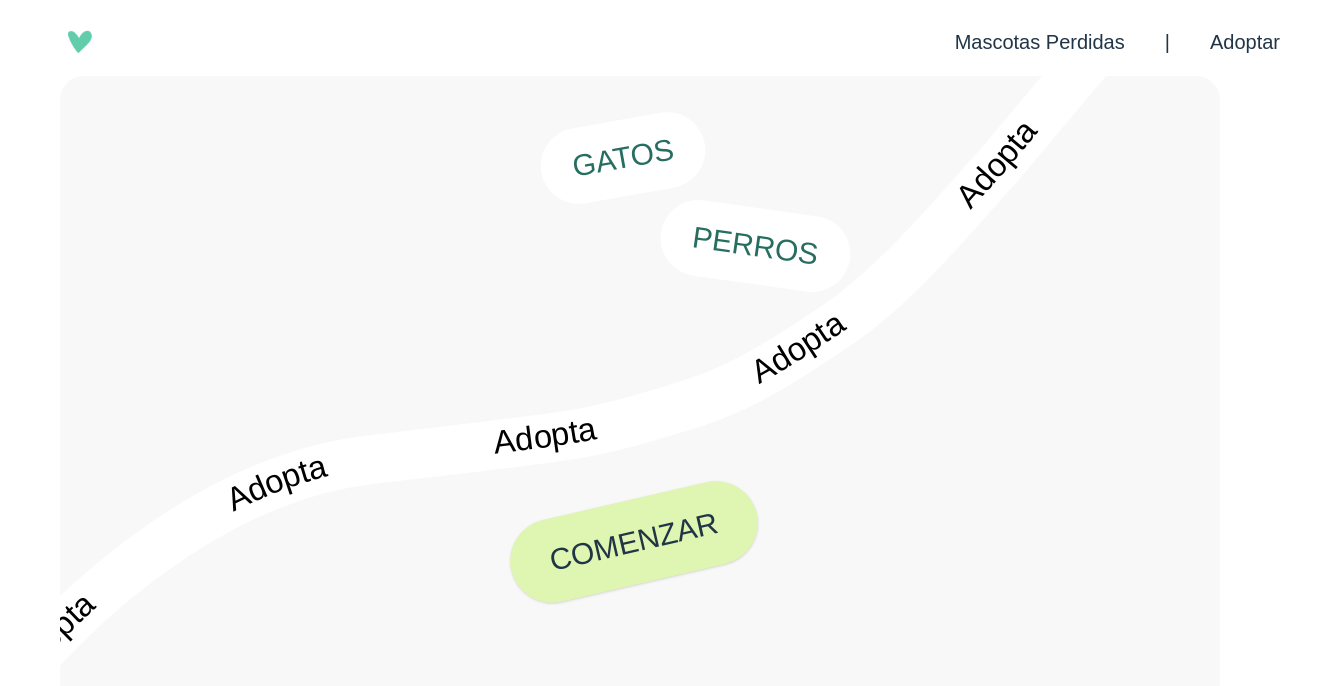
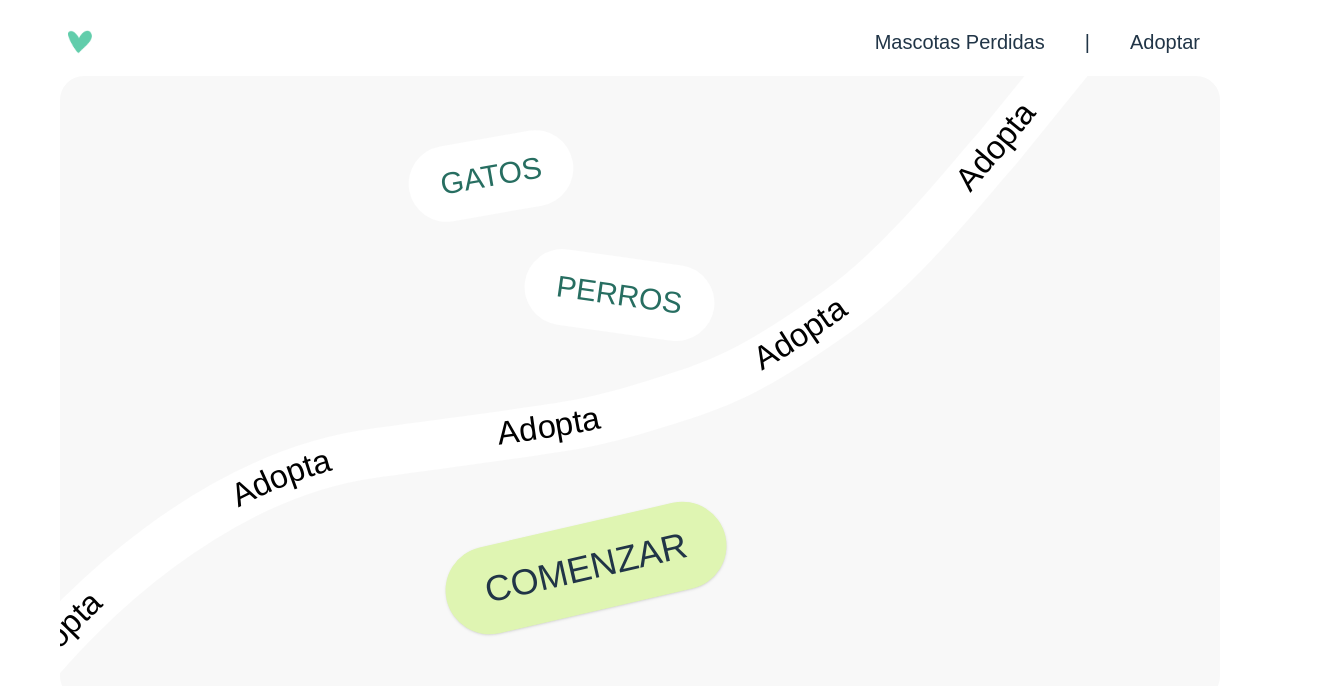
Before and after one commit to juliben/AdoptaPanama, a React (Vite) app: page / in a window 1280 px wide. Shown: the top 686 px of the page, 1320 px wide, since content can reach past the window. Built offline with nearby package versions, Linux system fonts and the light colour scheme; a web font is replaced by a local one.

Commit message:
Fixed responsiveness

```diff
--- /dev/null
+++ b/src/components/BlobBackground.tsx
@@ -0,0 +1,35 @@
+export const BlobBackground = () => {
+  return (
+    <svg
+      id="visual"
+      viewBox="0 0 700 600"
+      width="700"
+      height="600"
+      xmlns="http://www.w3.org/2000/svg"
+      xmlnsXlink="http://www.w3.org/1999/xlink"
+      version="1.1"
+    >
+      <rect width="700" height="600" fill="#f2d1ed"></rect>
+      <g>
+        <g transform="translate(446 263)">
+          <path
+            d="M144.8 -78.8C171.6 -37.1 166.2 27.9 136.7 83.4C107.3 138.9 53.6 185 -4.1 187.3C-61.8 189.7 -123.6 148.4 -151.5 93.8C-179.3 39.2 -173.3 -28.7 -142.3 -72.7C-111.4 -116.8 -55.7 -137 1.6 -137.9C59 -138.9 118 -120.5 144.8 -78.8Z"
+            fill="#ebc5e7"
+          ></path>
+        </g>
+        <g transform="translate(25 544)">
+          <path
+            d="M44.7 -30.2C55.3 -7.5 59.5 14.6 50.9 37.8C42.4 60.9 21.2 85.1 1.7 84.2C-17.8 83.2 -35.6 57 -44.2 33.8C-52.9 10.6 -52.3 -9.7 -43.4 -31.5C-34.6 -53.3 -17.3 -76.6 -0.1 -76.5C17.1 -76.5 34.1 -53 44.7 -30.2Z"
+            fill="#ebc5e7"
+          ></path>
+        </g>
+        <g transform="translate(19 18)">
+          <path
+            d="M75.6 -53.8C91.3 -16.4 92.9 19.1 77.9 60.2C63 101.4 31.5 148.2 -10.9 154.5C-53.3 160.8 -106.5 126.5 -124 83.9C-141.5 41.3 -123.3 -9.7 -96.6 -53.4C-70 -97.1 -35 -133.7 -2.5 -132.2C29.9 -130.7 59.8 -91.3 75.6 -53.8Z"
+            fill="#ebc5e7"
+          ></path>
+        </g>
+      </g>
+    </svg>
+  );
+};
--- /dev/null
+++ b/src/components/BlobOne.tsx
@@ -0,0 +1,11 @@
+export const BlobOne = () => {
+  return (
+    <svg viewBox="0 0 200 200" xmlns="http://www.w3.org/2000/svg">
+      <path
+        fill="#61CDAB"
+        d="M53.9,-38.3C69.7,-23.1,82.3,-0.7,79.3,20.4C76.3,41.5,57.7,61.3,35.9,70.2C14.1,79,-10.9,76.8,-32.6,66.7C-54.2,56.7,-72.4,38.7,-77,17.8C-81.7,-3.2,-72.7,-27,-57.6,-42.1C-42.5,-57.1,-21.3,-63.4,-1.1,-62.5C19,-61.6,38,-53.6,53.9,-38.3Z"
+        transform="translate(100 100)"
+      />
+    </svg>
+  );
+};
--- /dev/null
+++ b/src/components/BlobTwo.tsx
@@ -0,0 +1,11 @@
+export const BlobTwo = () => {
+  return (
+    <svg viewBox="0 0 200 200" xmlns="http://www.w3.org/2000/svg">
+      <path
+        fill="#276E61"
+        d="M57.2,-42.5C70.9,-28.5,76.4,-4.9,70.2,13.5C64,32,46.1,45.3,28.3,50.7C10.6,56.1,-7,53.6,-21.3,46C-35.6,38.4,-46.5,25.8,-55.2,7.1C-63.8,-11.6,-70.1,-36.2,-60.5,-49.3C-50.9,-62.4,-25.5,-63.9,-1.8,-62.4C21.8,-60.9,43.6,-56.5,57.2,-42.5Z"
+        transform="translate(100 100)"
+      />
+    </svg>
+  );
+};
--- a/src/components/TopMenu.tsx
+++ b/src/components/TopMenu.tsx
@@ -1,6 +1,6 @@
 export const TopMenu = () => {
   return (
-    <div className="flex flex-row items-center w-screen justify-between mt-7 px-7  lg:pr-10  text-sm  lg:text-xl ">
+    <div className="flex flex-row items-center w-screen justify-between mt-7 px-7  lg:pr-10  text-sm  lg:text-xl max-w-full">
       <img
         src="/heart-green.png"
         alt="logo"
--- a/src/components/index.ts
+++ b/src/components/index.ts
@@ -1,2 +1,5 @@
 export * from "./TopMenu";
 export * from "./LinePath";
+export * from "./BlobOne";
+export * from "./BlobTwo";
+export * from "./BlobBackground";
--- a/src/index.css
+++ b/src/index.css
@@ -70,4 +70,10 @@ h1 {
   .flex-center {
     @apply flex items-center justify-center;
   }
+  .pill {
+    @apply rounded-full px-2 py-1 sm:px-5 sm:py-3 md:px-6 md:py-4 lg:px-8 lg:py-5 text-xs  sm:text-lg md:text-2xl lg:text-3xl bg-white text-dark-primary font-semibold max-w-fit;
+  }
+  .button-pill {
+    @apply py-2 px-2.5 sm:py-3 sm:px-5 md:py-4 md:px-6 lg:py-6 lg:px-10 text-xs sm:text-lg md:text-2xl lg:text-4xl bg-accent-light font-semibold rounded-full max-w-fit shadow hover:cursor-pointer hover:scale-102 active:scale-98;
+  }
 }
--- a/src/pages/Home.tsx
+++ b/src/pages/Home.tsx
@@ -4,18 +4,17 @@ const Home = () => {
   return (
     <div className="lg:mx-10">
       <TopMenu />
-      <div className="bg-light-gray m-5 rounded-3xl overflow-hidden relative lg:max-h-170">
-        <div className="transform lg:-translate-y-13 lg:-translate-x-15 lg:-rotate-3">
+      <div className="relative bg-light-gray m-5 rounded-3xl overflow-hidden  md:max-h-130 lg:max-h-170 ">
+        <div className="transform -rotate-4 translate-x-[-5%] translate-y-[-10%]">
           <LinePath />
         </div>
-        <div className="relative   lg:bottom-145 lg:left-120 bg-white px-2 sm:px-5 sm:py-5 lg:px-8 lg:py-5 sm:text-3xl text-dark-primary font-semibold rounded-full -rotate-10 max-w-fit">
+        <div className="pill -rotate-10 absolute top-[10%] left-[30%]">
           GATOS
         </div>
-        <div className="relative   lg:bottom-142 lg:left-150 bg-white  px-2 sm:px-5 sm:py-5 lg:px-8 lg:py-5  sm:text-3xl text-dark-primary font-semibold rounded-full rotate-8 max-w-fit">
+        <div className="pill rotate-8 absolute top-[29%] left-[40%]">
           PERROS
         </div>
-
-        <button className="relative bottom-20 left-50 sm:bottom-30 sm:left-60 lg:bottom-88 lg:left-112 py-2 px-2.5 sm:py-3 sm:px-5 md:py-4 md:px-6 lg:py-6 lg:px-10 text-sm sm:text-lg lg:text-3xl bg-accent-light font-semibold rounded-full max-w-fit  -rotate-13 shadow hover:cursor-pointer hover:scale-102 active:scale-98 ">
+        <button className="button-pill -rotate-13 absolute bottom-[14%] left-[33%]  ">
           COMENZAR
         </button>
       </div>
```
